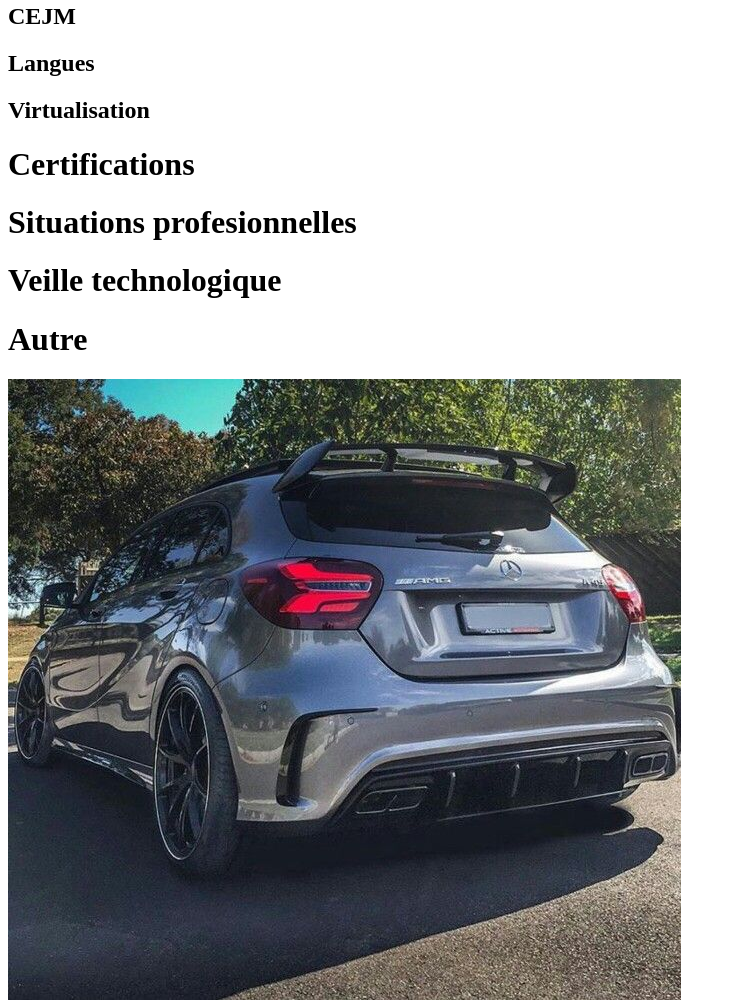
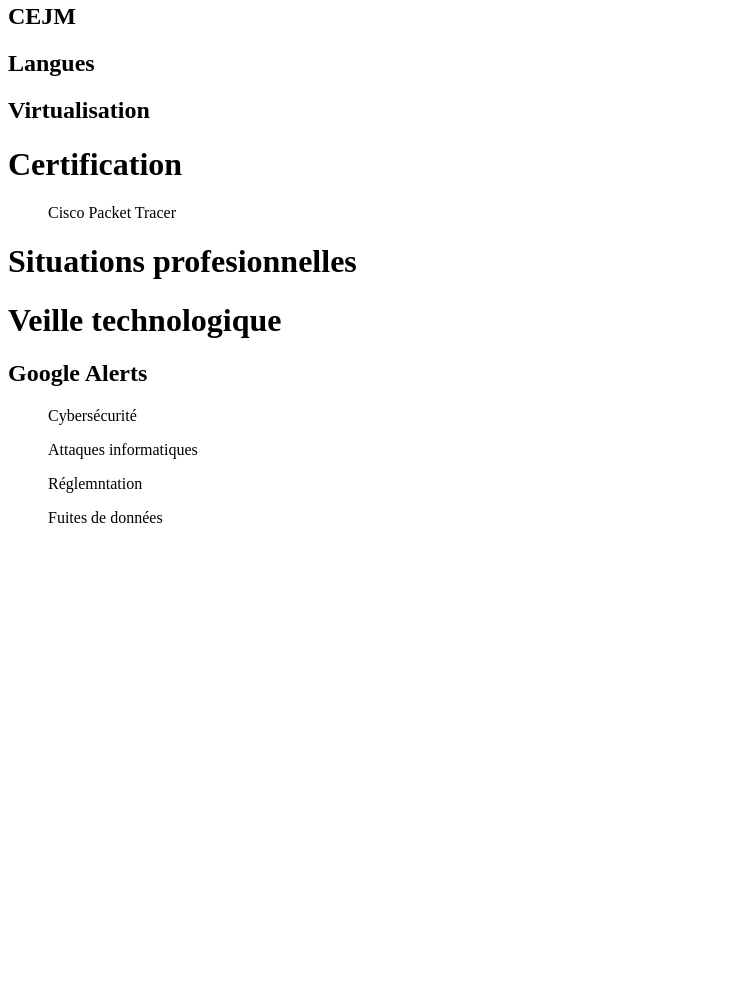
Before and after one commit to Walid984/CV, a plain HTML site: page index.html in a window 1280 px wide. Shown: the part 1270-2273 px from the top of the page, without its empty margins (0-736 px from the left). After the commit the page ends 1813 px from the top, so only its background shows below. Drawn offline with Linux system fonts and the light colour scheme.

Commit message:
Update index.html

```diff
--- a/index.html
+++ b/index.html
@@ -28,10 +28,15 @@
         <h2>Langues</h2>
         <h2>Virtualisation</h2>
 
-    <h1>Certifications</h1>
+    <h1>Certification</h1>
+        <ul>Cisco Packet Tracer</ul>
     <h1>Situations profesionnelles</h1>
     <h1>Veille technologique</h1>
-    <h1>Autre</h1>
-    <img src="a45s.jpg">
+                <h2>Google Alerts</h2>
+                    <ul>Cybersécurité</ul>
+                        <ul>Attaques informatiques</ul>
+                            <ul>Réglemntation</ul>
+                                <ul>Fuites de données</ul>
+
 </body>
 </html>
```
